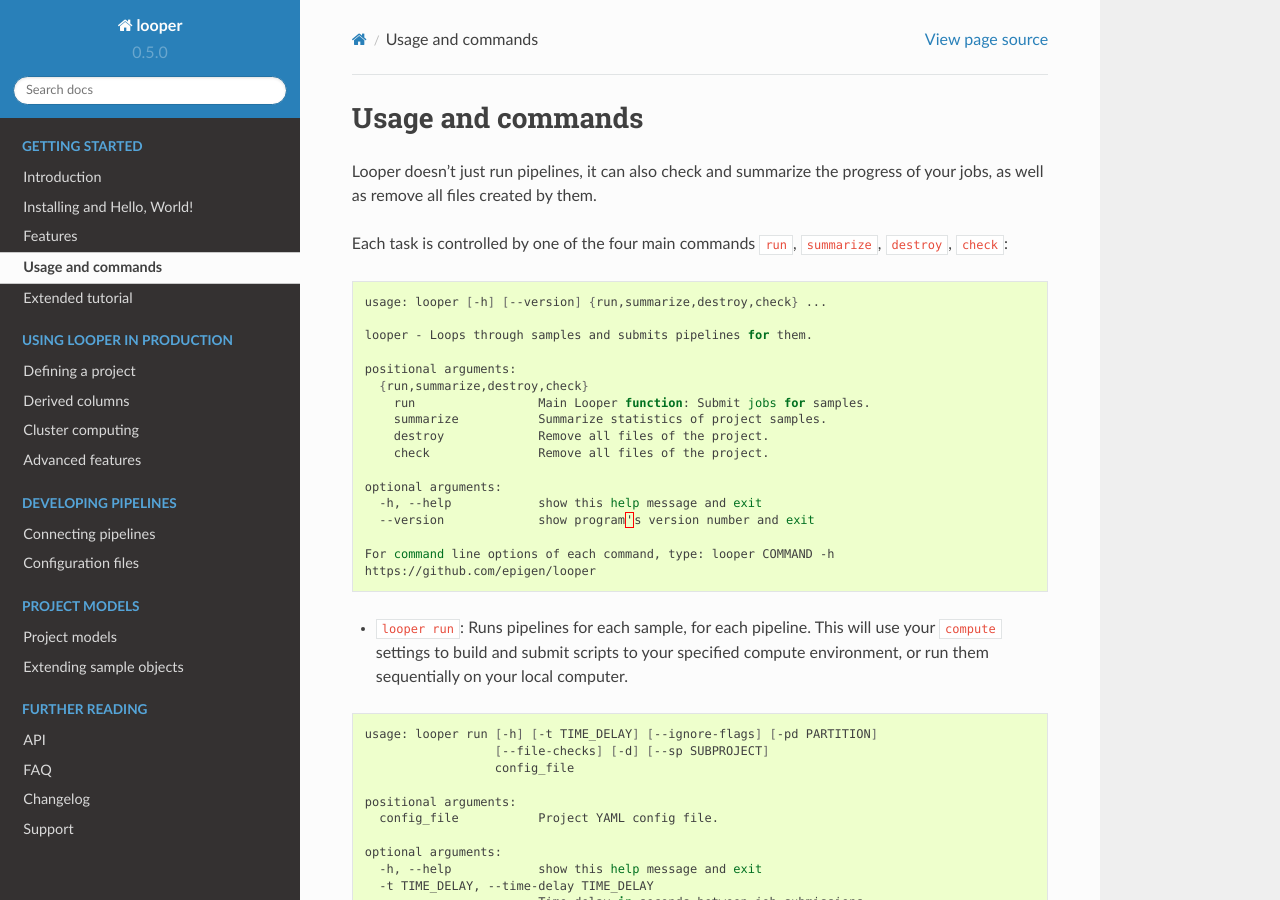
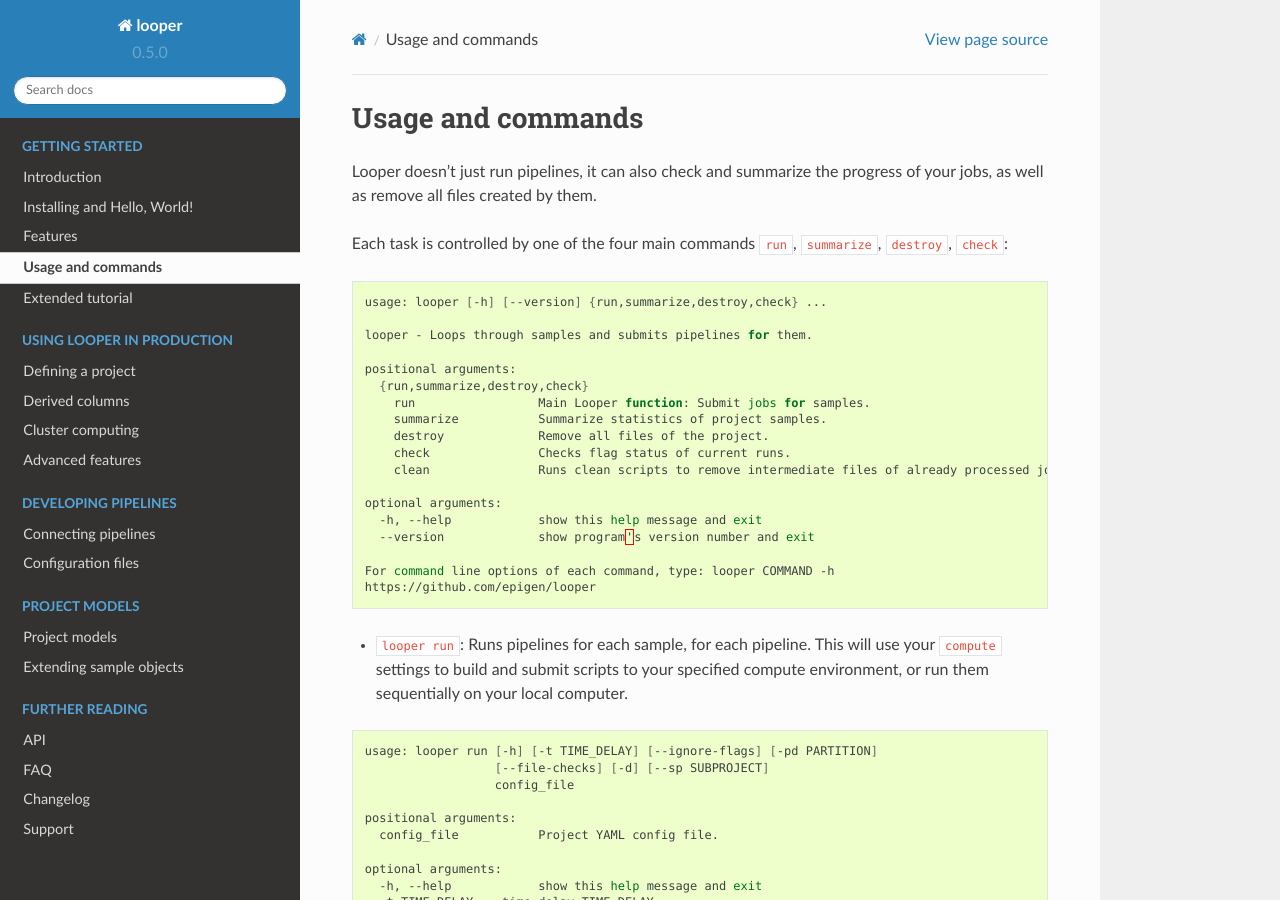
Before and after one commit to pepkit/peppy, a Sphinx documentation site: the page built from doc/source/usage-and-commands.rst, in a window 1280 px wide and 900 px high. Built offline with Sphinx 7.4.7 and the Read the Docs theme 2.0.0, drawn with Linux system fonts in a browser that asks for light colours.

Commit message:
Fix bug in tutorial
Fix bug on line #21. Add command "clean" online #22

```diff
--- a/doc/source/usage-and-commands.rst
+++ b/doc/source/usage-and-commands.rst
@@ -18,7 +18,8 @@
       run                 Main Looper function: Submit jobs for samples.
       summarize           Summarize statistics of project samples.
       destroy             Remove all files of the project.
-      check               Remove all files of the project.
+      check               Checks flag status of current runs.
+      clean               Runs clean scripts to remove intermediate files of already processed jobs.
 
   optional arguments:
     -h, --help            show this help message and exit
```
